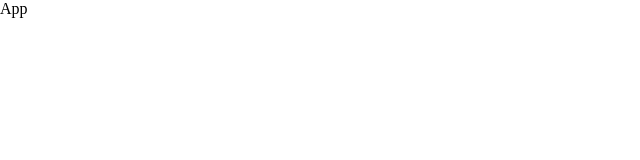
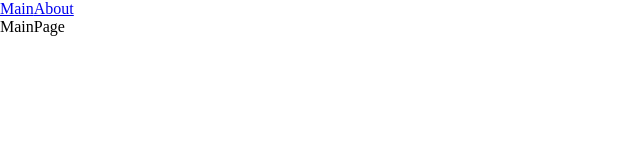
Before and after one commit to atikkhonov/fluffy-umbrella, a React app: page / in a window 1280 px wide. Shown: the top 160 px of the page, without its empty margins (0-640 px from the left). Built offline with nearby package versions, Linux system fonts and the light colour scheme.

Commit message:
add react-router-dom

```diff
--- a/package.json
+++ b/package.json
@@ -15,6 +15,7 @@
     "@types/node": "^20.11.24",
     "@types/react": "^18.2.63",
     "@types/react-dom": "^18.2.20",
+    "@types/react-router-dom": "^5.3.3",
     "@types/webpack": "^5.28.5",
     "@types/webpack-dev-server": "^4.7.2",
     "css-loader": "^6.10.0",
@@ -27,11 +28,12 @@
     "ts-node": "^10.9.2",
     "typescript": "^4.9.5",
     "webpack": "^5.69.1",
-    "webpack-cli": "^4.9.2",
+    "webpack-cli": "^4.10.0",
     "webpack-dev-server": "^4.7.4"
   },
   "dependencies": {
     "react": "^18.2.0",
-    "react-dom": "^18.2.0"
+    "react-dom": "^18.2.0",
+    "react-router-dom": "^6.2.1"
   }
 }
--- a/src/App.tsx
+++ b/src/App.tsx
@@ -1,7 +1,23 @@
+import { Route, Routes } from "react-router-dom";
 import "./index.scss";
+import { Link } from "react-router-dom";
+import { MainPageLazy } from "./pages/MainPage/MainPage.lazy";
+import { AboutPageLazy } from "./pages/AboutPage/AboutPage.lazy";
+import { Suspense } from "react";
 
 const App = () => {
-  return <div className="app">App</div>;
+  return (
+    <div className="app">
+      <Link to="/">Main</Link>
+      <Link to="/about">About</Link>
+      <Suspense fallback={<div> "Loading..."</div>}>
+        <Routes>
+          <Route path={"/"} element={<MainPageLazy />} />
+          <Route path={"/about"} element={<AboutPageLazy />} />
+        </Routes>
+      </Suspense>
+    </div>
+  );
 };
 
 export default App;
--- a/src/index.tsx
+++ b/src/index.tsx
@@ -1,9 +1,12 @@
 import { render } from "react-dom";
 import App from "./App";
+import { BrowserRouter } from "react-router-dom";
 
 render(
   <div>
-    <App />
+    <BrowserRouter>
+      <App />
+    </BrowserRouter>
   </div>,
   document.getElementById("root")
 );
--- /dev/null
+++ b/src/pages/AboutPage/AboutPage.lazy.tsx
@@ -0,0 +1,3 @@
+import { lazy } from "react";
+
+export const AboutPageLazy = lazy(() => import("./AboutPage"));
--- /dev/null
+++ b/src/pages/AboutPage/AboutPage.tsx
@@ -0,0 +1,5 @@
+const AboutPage = () => {
+  return <div>AboutPage</div>;
+};
+
+export default AboutPage;
--- /dev/null
+++ b/src/pages/MainPage/MainPage.lazy.tsx
@@ -0,0 +1,3 @@
+import { lazy } from "react";
+
+export const MainPageLazy = lazy(() => import("./MainPage"));
--- /dev/null
+++ b/src/pages/MainPage/MainPage.tsx
@@ -0,0 +1,5 @@
+const MainPage = () => {
+  return <div>MainPage</div>;
+};
+
+export default MainPage;
--- a/tsconfig.json
+++ b/tsconfig.json
@@ -2,7 +2,7 @@
   "compilerOptions": {
     "outDir": "./dist/",
     "noImplicitAny": true,
-    "module": "es6",
+    "module": "esnext",
     "target": "es5",
     "jsx": "react-jsx",
     "allowJs": true,
```
Also changed, not shown: 3 other files (tests, documents, lock files or other folders).
